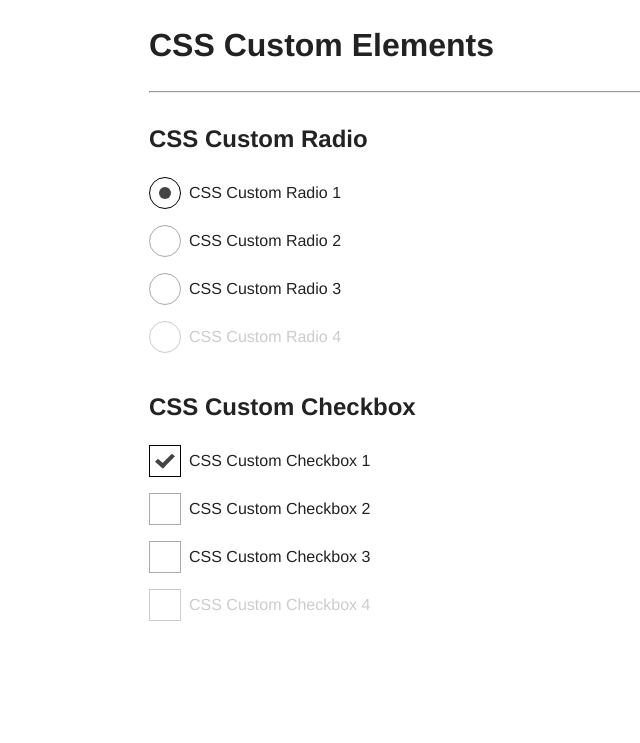
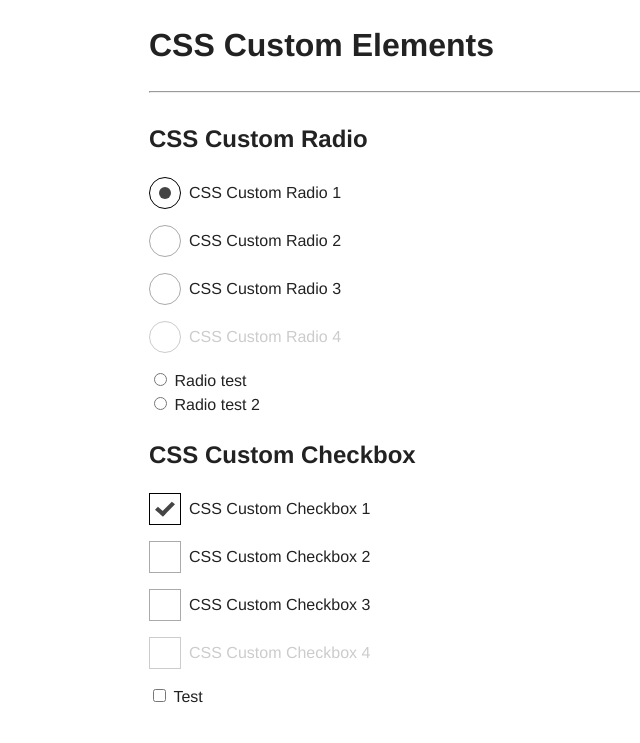
Before and after one commit to eriolo/css-custom-form-elements, a plain HTML site: page index.html in a window 1280 px wide. Shown: the whole page, without its empty margins (21-661 px from the left). Drawn offline with Linux system fonts and the light colour scheme.

Commit message:
refaktor

```diff
--- a/index.html
+++ b/index.html
@@ -8,7 +8,6 @@
 		<link rel="stylesheet" href="assets/css/app.css" />
 	</head>
 	<body>
-
 		<header>
 			<div class="row">
 				<div class="columns">
@@ -17,7 +16,6 @@
 				</div>
 			</div>
 		</header>
-
 		<section class="row">
 			<header class="columns">
 				<h2>CSS Custom Radio</h2>
@@ -38,8 +36,15 @@
 				<input type="radio" name="css-radio-group" id="radio-4" class="css-custom-radio" disabled />
 				<label for="radio-4" class="css-custom-radio">CSS Custom Radio 4</label>
 			</div>
+			<div class="columns">
+				<input type="radio" name="test-group" id="rb-1" />
+				<label for="rb-1">Radio test</label>
+			</div>
+			<div class="columns">
+				<input type="radio" name="test-group" id="rb-2" />
+				<label for="rb-2">Radio test 2</label>
+			</div>
 		</section>
-
 		<section class="row">
 			<header class="columns">
 				<h2>CSS Custom Checkbox</h2>
@@ -62,7 +67,10 @@
 				<input type="checkbox" name="css-checkbox-group" id="checkbox-4" class="css-custom-checkbox" disabled="" />
 				<label for="checkbox-4" class="css-custom-checkbox">CSS Custom Checkbox 4</label>
 			</div>
+			<div class="columns">
+				<input type="checkbox" id="cb-1" />
+				<label for="cb-1" style="margin-bottom:30px;display:inline-block;">Test</label>
+			</div>
 		</section>
-
 	</body>
 </html>
```
Also changed, not shown: assets/js/main.js (deleted, +0 -18 lines), assets/images/tick-disabled.png (deleted), assets/images/tick.png (deleted).
